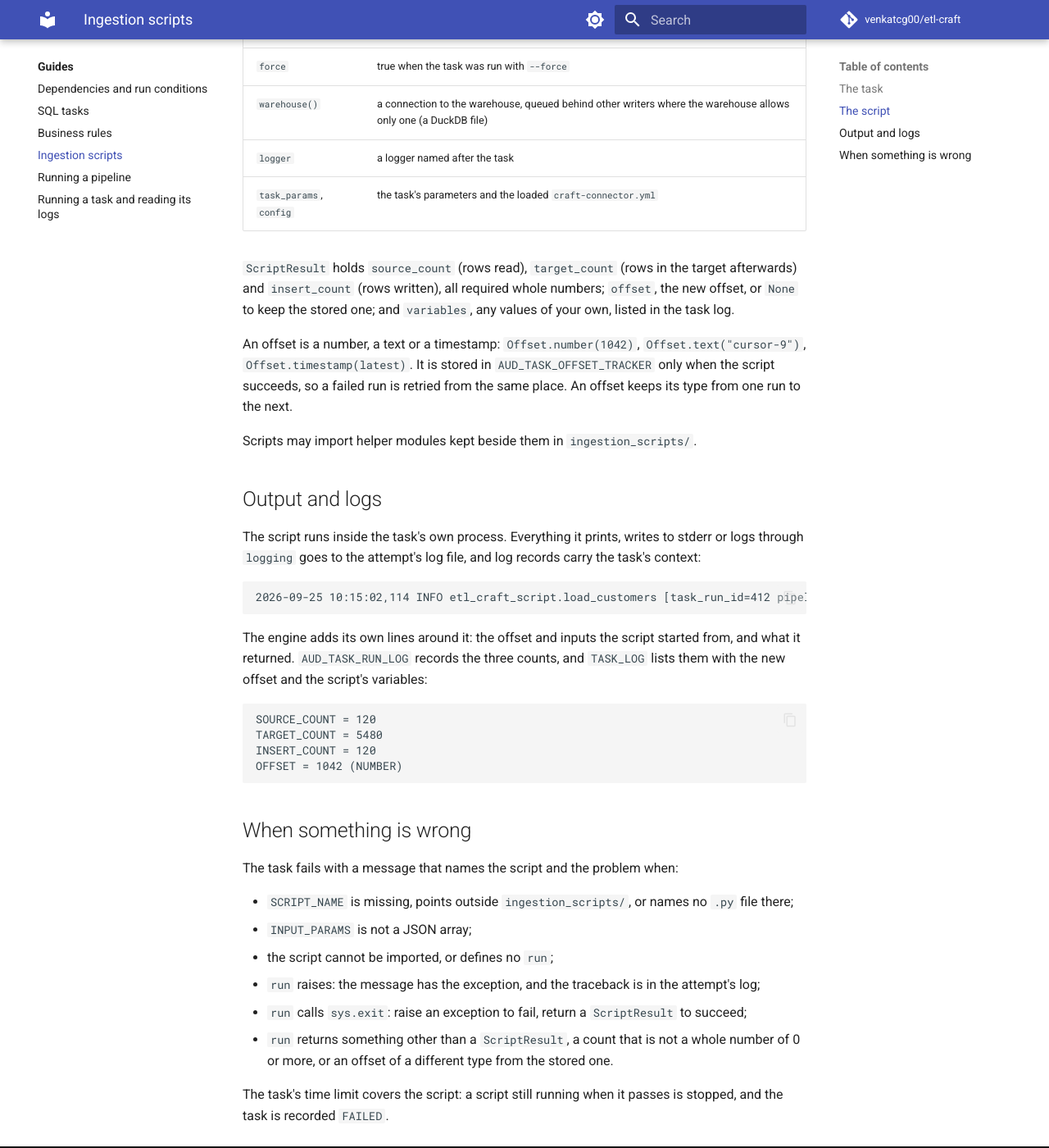
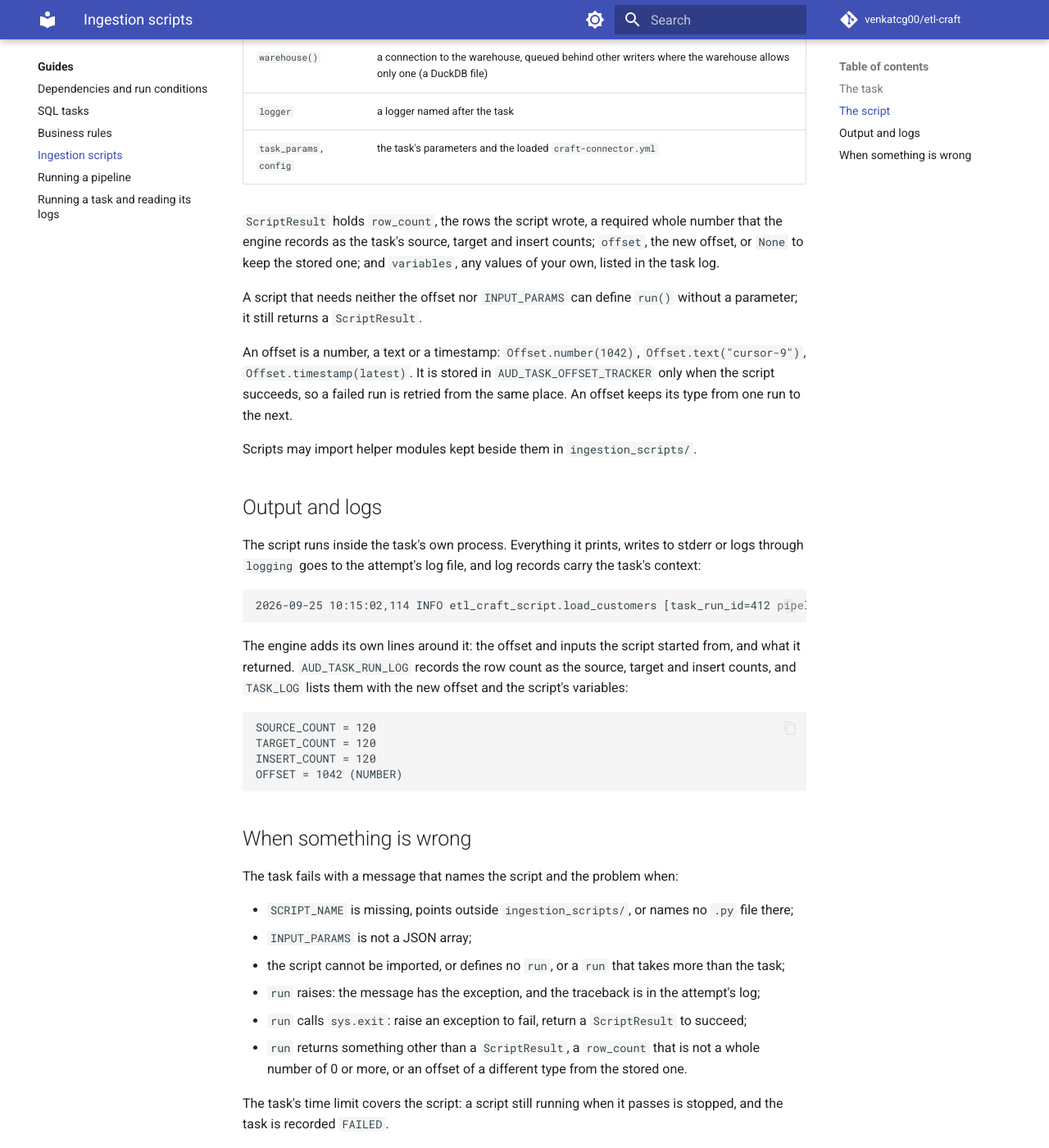
Before and after one commit to venkatcg00/etl-craft, an MkDocs documentation site: the page built from docs/guides/ingestion-scripts.md, in a window 1280 px wide and 1400 px high, scrolled down 1252 px. Shown: the whole window at 82% size. Built offline with MkDocs 1.6.1 and Material for MkDocs 9.7.7, drawn with Linux system fonts in a browser that asks for light colours; comment, search, counter and statistics services are not loaded; the version menu is left out; some of the changed text lies outside the part shown.

Commit message:
feat(handlers): an ingestion script reports one row count
- ScriptResult is row_count, the rows written, plus an optional typed
  offset; the engine records the count as source, target and insert
- a script that needs nothing from the task may define run() without a
  parameter; a run taking more than the task fails naming it

Co-Authored-By: Claude Opus 5.5 <noreply@anthropic.com>
Claude-Session: https://claude.ai/code/session_016h3zqoApYS3YGGkr1cRTC8

````diff
--- a/docs/guides/ingestion-scripts.md
+++ b/docs/guides/ingestion-scripts.md
@@ -25,12 +25,9 @@ def run(task: ScriptTask) -> ScriptResult:
     rows = fetch_orders(region, after_id=since, days=days)  # your own code
     task.logger.info("fetched %d orders for %s", len(rows), region)
     with task.warehouse() as engine, engine.begin() as conn:
-        inserted = insert_orders(conn, rows, pipeline_run_id=task.pipeline_run_id)
-        total = conn.exec_driver_sql("SELECT COUNT(*) FROM raw.orders").scalar()
+        written = insert_orders(conn, rows, pipeline_run_id=task.pipeline_run_id)
     return ScriptResult(
-        source_count=len(rows),
-        target_count=total,
-        insert_count=inserted,
+        row_count=written,
         offset=Offset.number(max(r.id for r in rows)) if rows else None,
     )
 ```
@@ -48,9 +45,12 @@ def run(task: ScriptTask) -> ScriptResult:
 | `logger` | a logger named after the task |
 | `task_params`, `config` | the task's parameters and the loaded `craft-connector.yml` |
 
-`ScriptResult` holds `source_count` (rows read), `target_count` (rows in the target afterwards)
-and `insert_count` (rows written), all required whole numbers; `offset`, the new offset, or `None`
+`ScriptResult` holds `row_count`, the rows the script wrote, a required whole number that the
+engine records as the task's source, target and insert counts; `offset`, the new offset, or `None`
 to keep the stored one; and `variables`, any values of your own, listed in the task log.
+
+A script that needs neither the offset nor `INPUT_PARAMS` can define `run()` without a parameter;
+it still returns a `ScriptResult`.
 
 An offset is a number, a text or a timestamp: `Offset.number(1042)`, `Offset.text("cursor-9")`,
 `Offset.timestamp(latest)`. It is stored in `AUD_TASK_OFFSET_TRACKER` only when the script
@@ -69,12 +69,12 @@ through `logging` goes to the attempt's log file, and log records carry the task
 ```
 
 The engine adds its own lines around it: the offset and inputs the script started from, and what
-it returned. `AUD_TASK_RUN_LOG` records the three counts, and `TASK_LOG` lists them with the new
-offset and the script's variables:
+it returned. `AUD_TASK_RUN_LOG` records the row count as the source, target and insert counts, and
+`TASK_LOG` lists them with the new offset and the script's variables:
 
 ```
 SOURCE_COUNT = 120
-TARGET_COUNT = 5480
+TARGET_COUNT = 120
 INSERT_COUNT = 120
 OFFSET = 1042 (NUMBER)
 ```
@@ -85,11 +85,11 @@ The task fails with a message that names the script and the problem when:
 
 - `SCRIPT_NAME` is missing, points outside `ingestion_scripts/`, or names no `.py` file there;
 - `INPUT_PARAMS` is not a JSON array;
-- the script cannot be imported, or defines no `run`;
+- the script cannot be imported, or defines no `run`, or a `run` that takes more than the task;
 - `run` raises: the message has the exception, and the traceback is in the attempt's log;
 - `run` calls `sys.exit`: raise an exception to fail, return a `ScriptResult` to succeed;
-- `run` returns something other than a `ScriptResult`, a count that is not a whole number of 0 or
-  more, or an offset of a different type from the stored one.
+- `run` returns something other than a `ScriptResult`, a `row_count` that is not a whole number of
+  0 or more, or an offset of a different type from the stored one.
 
 The task's time limit covers the script: a script still running when it passes is stopped, and the
 task is recorded `FAILED`.
````
Also changed, not shown: docs/development/rewrite-plan.md (+1 -1 lines), 3 other files.
